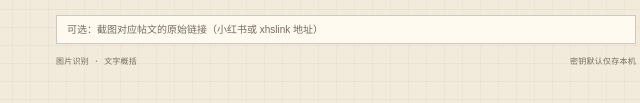
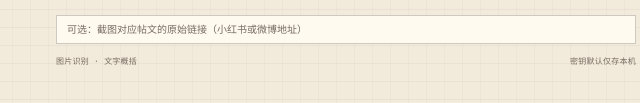
Before and after one commit to monika2333/xiaohongshu_plugin, a browser extension: page panel.html in a window 1280 px wide. Shown: the part 531-634 px from the top of the page, 294-934 px from the left. Drawn offline with Linux system fonts and the light colour scheme.

Commit message:
截图链接输入框提示语：xhslink 地址改为微博地址

```diff
--- a/panel.html
+++ b/panel.html
@@ -58,7 +58,7 @@
           <button id="shot-single-run" class="secondary-button staging-run" type="button" hidden>识别并概括</button>
           <input id="shot-single-input" type="file" accept="image/png,image/jpeg,image/webp" multiple hidden>
           <input id="shot-single-url" class="screenshot-url" type="url"
-            placeholder="可选：截图对应帖文的原始链接（小红书或 xhslink 地址）">
+            placeholder="可选：截图对应帖文的原始链接（小红书或微博地址）">
         </section>
       </section>
 
@@ -80,7 +80,7 @@
           <button id="screenshot-run" class="secondary-button staging-run" type="button" hidden>识别并加入清单</button>
           <input id="screenshot-input" type="file" accept="image/png,image/jpeg,image/webp" multiple hidden>
           <input id="screenshot-url" class="screenshot-url" type="url"
-            placeholder="可选：截图对应帖文的原始链接（小红书或 xhslink 地址）">
+            placeholder="可选：截图对应帖文的原始链接（小红书或微博地址）">
           <ul id="merge-list" class="merge-list" hidden></ul>
           <button id="merge-summarize-button" class="extract-button merge-summarize" type="button" hidden>
             <span id="merge-summarize-label">合并概括</span>
```
